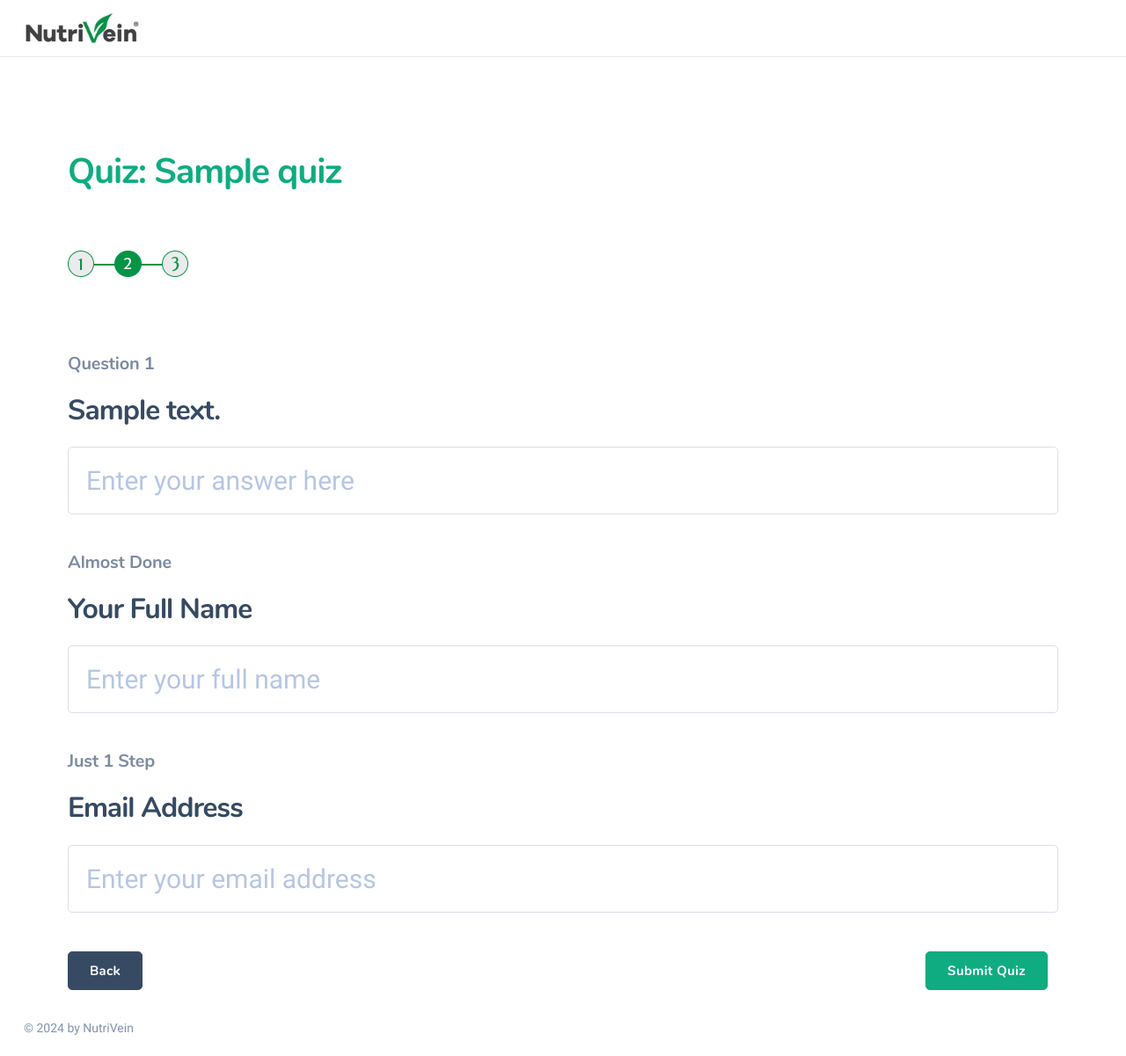
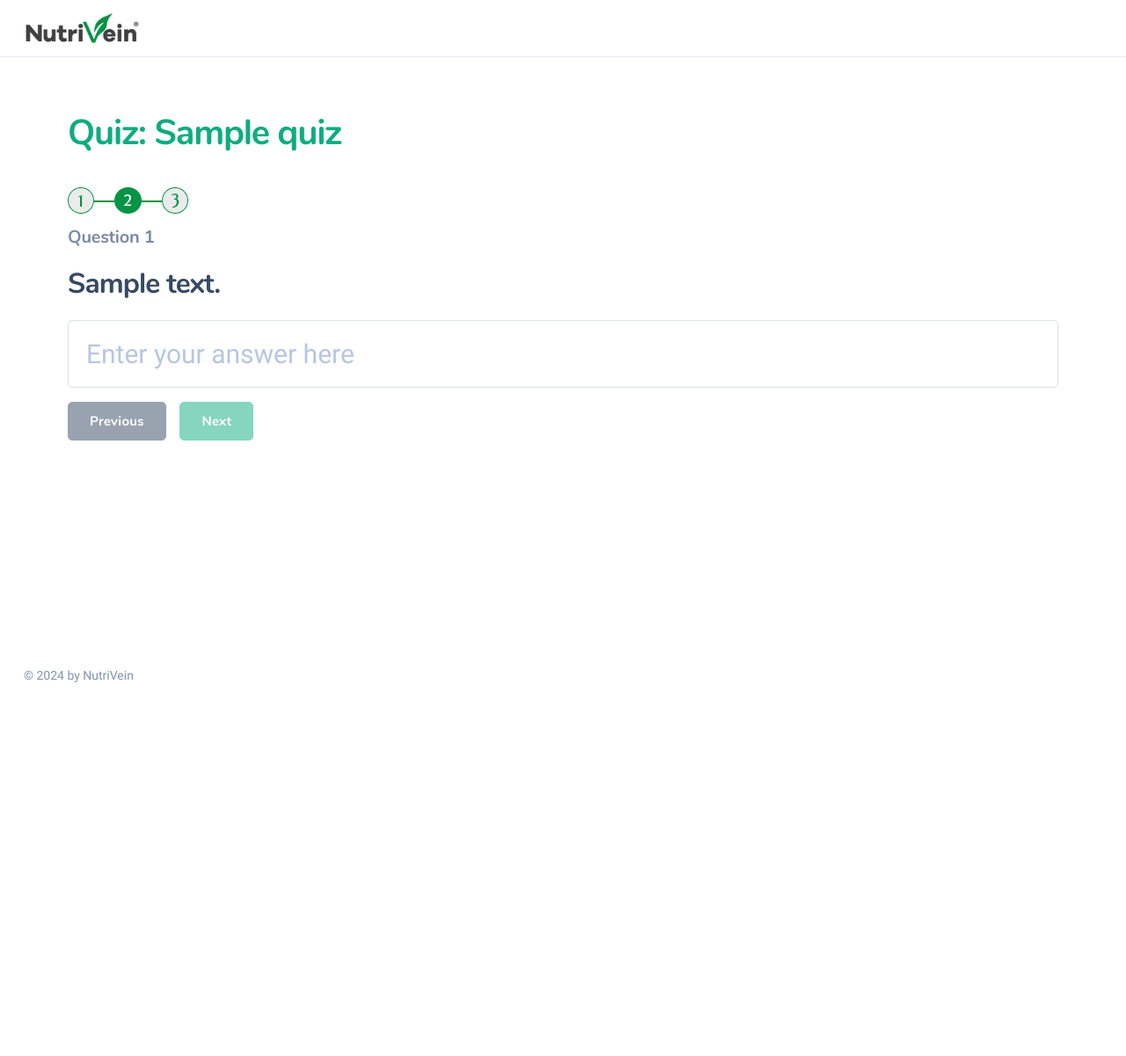
Before and after one commit to Distack-Solutions/nichquizeai-be, a Django app: page /quiz/00000000-0000-0000-0000-000000000001/attempt/start in a window 1280 px wide. Shown: the whole page at 88% size. After the commit the page ends 776 px from the top, so only its background shows below. Run offline with Django 5.2, Linux system fonts and the light colour scheme; tables that the repository leaves empty hold one stand-in row (values such as "Sample post"); some libraries are stand-ins or nearby versions.

Commit message:
refactor: step by step question shown

```diff
--- a/apps/quize/templates/quize/start-quiz.html
+++ b/apps/quize/templates/quize/start-quiz.html
@@ -85,19 +85,42 @@
         font-size: 30px;
         padding: 20px;
     }
+
+    /* Hide all questions except the first */
+    .question {
+        display: none;
+    }
+
+    .question.active {
+        display: block;
+    }
+
+    /* Error message for unanswered question */
+    .error-message {
+        color: red;
+        font-size: 1rem;
+        display: none;
+    }
+
+    .btn-next.active, .btn-prev.active {
+        display: inline-block;
+    }
 </style>
 
 <div class="nk-content-wrap">
     <div class="container text-left">
-        <div class="mt-5">
-            <h2 class="text-primary my-4">Quiz: {{ quiz.title }}</h2>
-            <img src="{% static 'assets/images/step.png' %}" class="my-5" alt="Quiz Progress">
+        <div class="row">
+            <div class="col-sm-1"></div>
+            <div class="col-sm-12">
+                <div class="mt-0">
+                    <h2 class="text-primary mb-4">Quiz: {{ quiz.title }}</h2>
+                    <img src="{% static 'assets/images/step.png' %}" class="my-3" alt="Quiz Progress">
 
                     <form method="post" action="{% url 'submit-quiz' quiz.id %}" id="quiz-form">
                         {% csrf_token %}
 
                         {% for question in questions %}
-                <div class="my-5">
+                        <div class="question {% if forloop.first %}active{% endif %}" id="question-{{ question.id }}">
                             <h5 class="text-muted">Question {{ forloop.counter }}</h5>
                             <h3 class="text-secondary my-4">{{ question.question_text }} {% if question.question_type == "checkboxes" %}(Select all that apply){% endif %}</h3>
 
@@ -105,7 +128,7 @@
                             <!-- Checkboxes -->
                             <div class="row">
                                 {% for option in question.options.all %}
-                        <div class="{% if option.image %}col-sm-3 col-md-3{% else %}col-12 col-md-12{% endif %} mb-3 option-card" id="option-{{ option.id }}">
+                                <div class="{% if option.image %}col-xl-3 col-lg-6 col-md-6 col-sm-12{% else %}col-12 col-md-12{% endif %} mb-3 option-card" id="option-{{ option.id }}">
                                     <label for="question-{{ question.id }}-option-{{ option.id }}" class="form-check-label card shadow-sm rounded my-option-card">
                                         {% if option.image %}
                                         <img src="{{ option.image.url }}" class="card-img-top" alt="Option Image">
@@ -133,12 +156,11 @@
                             <!-- Radio Buttons -->
                             <div class="row">
                                 {% for option in question.options.all %}
-                        <div class="{% if option.image %}col-sm-3 col-md-3{% else %}col-12 col-md-12{% endif %} mb-3 option-card" id="option-{{ option.id }}">
+                                <div class="{% if option.image %}col-xl-3 col-lg-6 col-md-6 col-sm-12{% else %}col-12 col-md-12{% endif %} mb-3 option-card" id="option-{{ option.id }}">
                                     <label for="question-{{ question.id }}-option-{{ option.id }}" class="card shadow-sm my-option-card form-check-label">
                                         {% if option.image %}
                                             <img src="{{ option.image.url }}" class="card-img-top" alt="Option Image">
                                         {% endif %}
-
                                         <div class="card-body text-left">
                                             <div class="form-check">
                                                 <input
@@ -164,7 +186,7 @@
                             <div>
                                 <input
                                     type="text"
-                            class="form-control form-control-lg"
+                                    class="non-check form-control form-control-lg"
                                     id="question-{{ question.id }}"
                                     name="question_{{ question.id }}"
                                     placeholder="Enter your answer here"
@@ -176,7 +198,7 @@
                             <div>
                                 <input
                                     type="number"
-                            class="form-control form-control-lg"
+                                    class="non-check form-control form-control-lg"
                                     id="question-{{ question.id }}"
                                     name="question_{{ question.id }}"
                                     placeholder="Enter a number"
@@ -189,43 +211,57 @@
                         {% endfor %}
 
 
-
-                  <!-- Manual Questions -->
-                  <div class="my-5">
+                        <!-- Full Name Question -->
+                        <div class="question" id="question-full-name">
                             <h5 class="text-muted">Almost Done</h5>
                             <h3 class="text-secondary my-4">Your Full Name</h3>
                             <div>
                                 <input
                                     type="text"
-                            class="form-control form-control-lg"
-                            id="full_name"
+                                    class="non-check form-control form-control-lg"
+                                    id="question-full-name"
                                     name="full_name"
                                     placeholder="Enter your full name"
                                     required>
                             </div>
                         </div>
 
-                <div class="my-5">
+                        <!-- Email Question -->
+                        <div class="question" id="question-email">
                             <h5 class="text-muted">Just 1 Step</h5>
-                    <h3 class="text-secondary my-4">Email Address</h3>
+                            <h3 class="text-secondary my-4">Enter Your Email Address</h3>
                             <div>
                                 <input
                                     type="email"
-                            class="form-control form-control-lg"
-                            id="email"
+                                    class="non-check form-control form-control-lg"
+                                    id="question-email"
                                     name="email"
-                            placeholder="Enter your email address"
+                                    placeholder="Enter your email"
                                     required>
                             </div>
                         </div>
 
 
+                        <div class="row mt-3">
+                            <div class="col-sm-6">
+                                <button type="button" class="btn btn-secondary btn-lg btn-prev" id="prev-btn" disabled>Previous</button>
+                                <button type="button" class="btn btn-primary btn-lg btn-next mx-2" id="next-btn" disabled>Next</button>
+                            </div>
 
-                <div class="mt-5 d-flex justify-content-between">
-                    <a href="{% url 'start-quiz' quiz.id %}" class="btn btn-secondary btn-lg">Back</a>
-                    <button type="submit" class="btn btn-primary btn-lg mx-2">Submit Quiz</button>
+                            <div class="col-sm-6 d-flex justify-content-end">
+                                <button type="submit" class="btn btn-primary btn-lg d-none" id="submit-btn">Submit Quiz</button>
                             </div>
+                        </div>
+
                     </form>
+
+                    <!-- Navigation Buttons -->
+                    <div class="mt-3">
+                    </div>
+                    <div class="error-message" id="error-message">Please answer the current question before moving to the next one.</div>
+                </div>
+            </div>
+            <div class="col-sm-1"></div>
         </div>
     </div>
 </div>
@@ -253,9 +289,74 @@
                 $(this).closest('.form-check').parent().parent().removeClass("selected");
             });
         }
+
+        // Check if the current question is answered
+        checkIfQuestionAnswered();
+    });
+
+    function checkIfQuestionAnswered() {
+        let current_question = $(".question.active");
+        let current_input = current_question.find('input:checked, input[type="text"], input[type="number"], input[type="email"]');
+
+        // Check if there is any input selected or filled (for text, number, and email fields, check if they are not empty)
+        let isAnswered = current_input.filter(function () {
+            if (this.type === 'text' || this.type === 'number' || this.type === 'email') {
+                return this.value.trim() !== '';  // Ensure the input is not blank
+            }
+            return true;  // For checkbox/radio, it's just whether it is checked
+        }).length > 0;
+
+        if (isAnswered) {
+            // Show Submit button only if it's the last question
+            if (currentQuestionIndex === $(".question").length - 1) {
+                $("#submit-btn").removeClass("d-none").addClass("d-block");
+            } else {
+                $("#next-btn").removeAttr("disabled").addClass("active");
+                $("#submit-btn").removeClass("d-block").addClass("d-none");
+            }
+        } else {
+            $("#next-btn").attr("disabled", "disabled").removeClass("active");
+            // Hide Submit button if not answered
+            $("#submit-btn").removeClass("d-block").addClass("d-none");
+        }
+
+        // Enable/Disable Previous button based on current question index
+        if (currentQuestionIndex === 0) {
+            $("#prev-btn").attr("disabled", "disabled");
+        } else {
+            $("#prev-btn").removeAttr("disabled");
+        }
+    }
+
+
+    // Navigation
+    let currentQuestionIndex = 0;
+    let questions = $(".question");
+
+    $("#next-btn").click(function () {
+        if (currentQuestionIndex < questions.length - 1) {
+            $(questions[currentQuestionIndex]).removeClass('active');
+            currentQuestionIndex++;
+            $(questions[currentQuestionIndex]).addClass('active');
+            checkIfQuestionAnswered();
+        }
+    });
+
+    $("#prev-btn").click(function () {
+        if (currentQuestionIndex > 0) {
+            $(questions[currentQuestionIndex]).removeClass('active');
+            currentQuestionIndex--;
+            $(questions[currentQuestionIndex]).addClass('active');
+            checkIfQuestionAnswered();
+        }
+    });
+
+    $(".non-check").on("keyup", function () {
+        checkIfQuestionAnswered(); // Call checkIfQuestionAnswered whenever key is pressed
     });
 
 });
 
 </script>
+
 {% endblock %}
```
Lines whose indentation alone changed are shown as unchanged.
